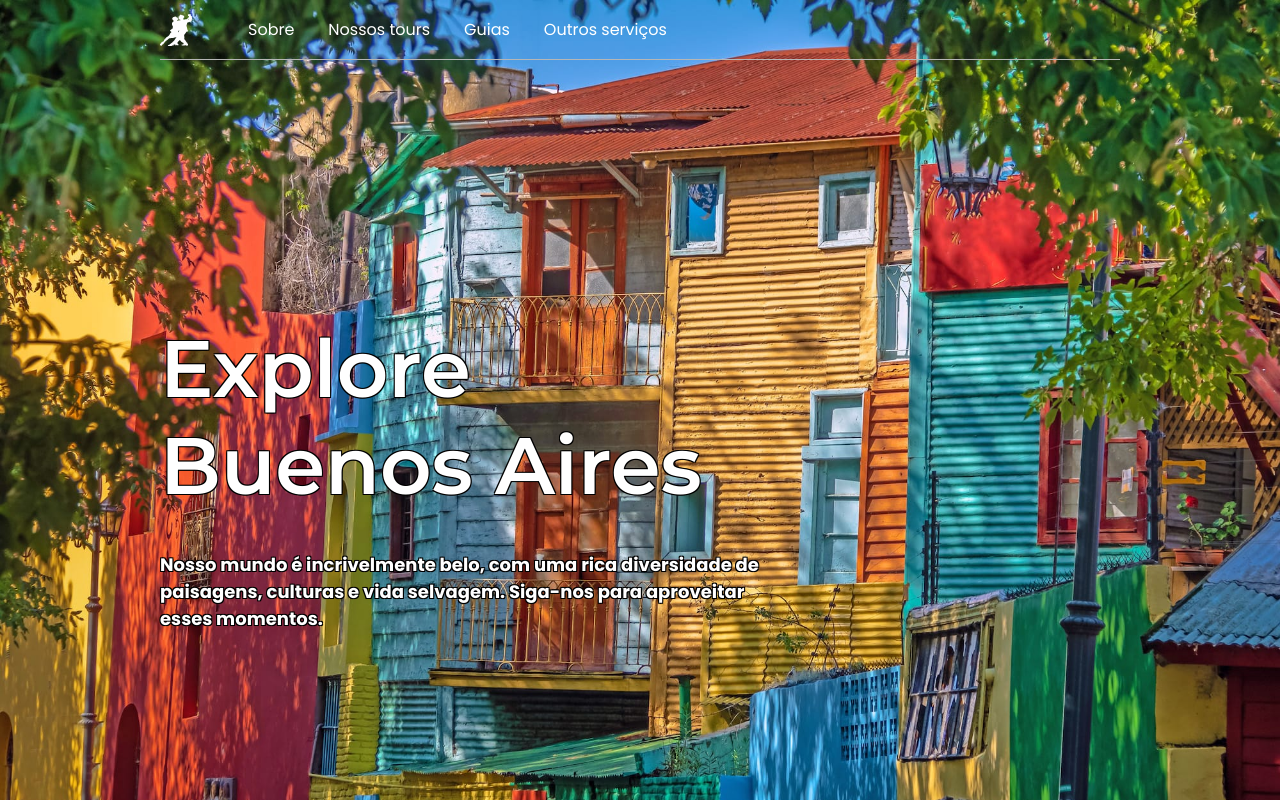
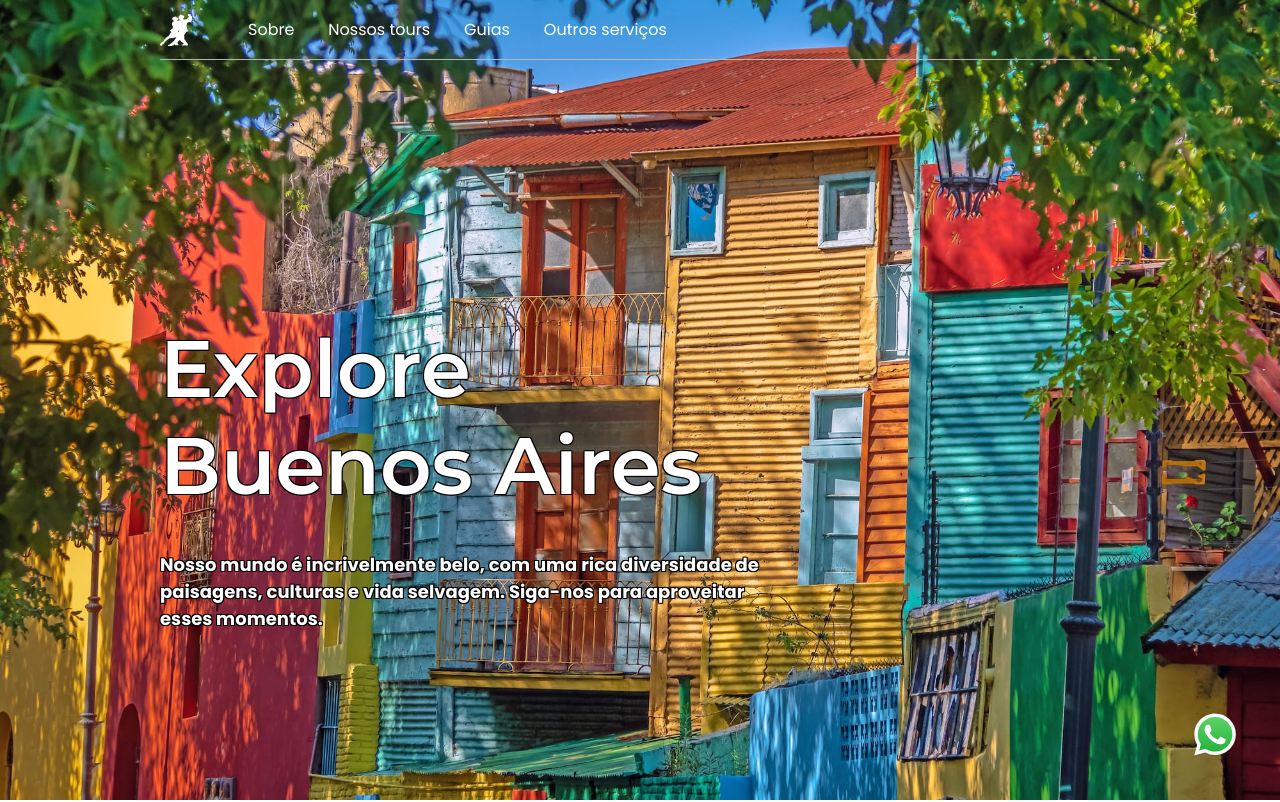
Before and after one commit to arielcBR/agency-travel, a React (Vite) app: page / in a window 1280 px wide. Shown: the top 802 px of the page. Built offline with nearby package versions, Linux system fonts and the light colour scheme.

Commit message:
added whatsapp button

```diff
--- a/index.html
+++ b/index.html
@@ -11,7 +11,7 @@
     <link rel="shortcut icon" href="/favicon.ico" type="image/x-icon">
     <meta charset="UTF-8" />
     <meta name="viewport" content="width=device-width, initial-scale=1.0" />
-    <title>Seu guia completo</title>
+    <title>Seu guia - Turismo feito por brasileiro para brasileiros</title>
   </head>
   <body>
     <div id="root"></div>
--- /dev/null
+++ b/src/components/WhatsappButton/index.tsx
@@ -0,0 +1,12 @@
+import { WhatsappButtonContainer } from "./styles";
+
+const whatsappLink =
+  "https://api.whatsapp.com/message/PSFWVW3TPLQXF1?autoload=1";
+
+export function WhatsappButton() {
+  return (
+    <WhatsappButtonContainer target="_blank" href={whatsappLink}>
+      <img src="whatsapp-logo.svg" alt="whatsapp logo" />
+    </WhatsappButtonContainer>
+  );
+}
--- /dev/null
+++ b/src/components/WhatsappButton/styles.ts
@@ -0,0 +1,29 @@
+import styled from "styled-components";
+
+export const WhatsappButtonContainer = styled.a`
+    display: flex;
+    align-items: center;
+    justify-content: center;
+
+    cursor: pointer;
+    border-radius: 50%;
+    padding: 2rem;
+
+    position: fixed;
+    bottom: 2rem;
+    right: 2rem;
+
+    height: 9rem;
+    width: 9rem;
+    transition: 2s ease-in-out;
+    z-index: 100;
+
+    > img {
+        height: 7rem;
+        width: 7rem;
+    }
+
+    :hover {
+        transform: scale(1.1);
+    }
+`
--- a/src/pages/Home/index.tsx
+++ b/src/pages/Home/index.tsx
@@ -5,6 +5,7 @@ import { OurServices } from "../../components/OurServices";
 import { AgencyInfo } from "../../components/AgencyInfo";
 import { OurStaff } from "../../components/OurStaff";
 import { Gallery } from "../../components/Gallery";
+import { WhatsappButton } from "../../components/WhatsappButton";
 
 export function Home() {
   return (
@@ -15,6 +16,7 @@ export function Home() {
       <AgencyInfo />
       <Gallery />
       <OurStaff />
+      <WhatsappButton />
     </HomeContainer>
   );
 }
```
Also changed, not shown: public/whatsapp-logo.svg (added).
